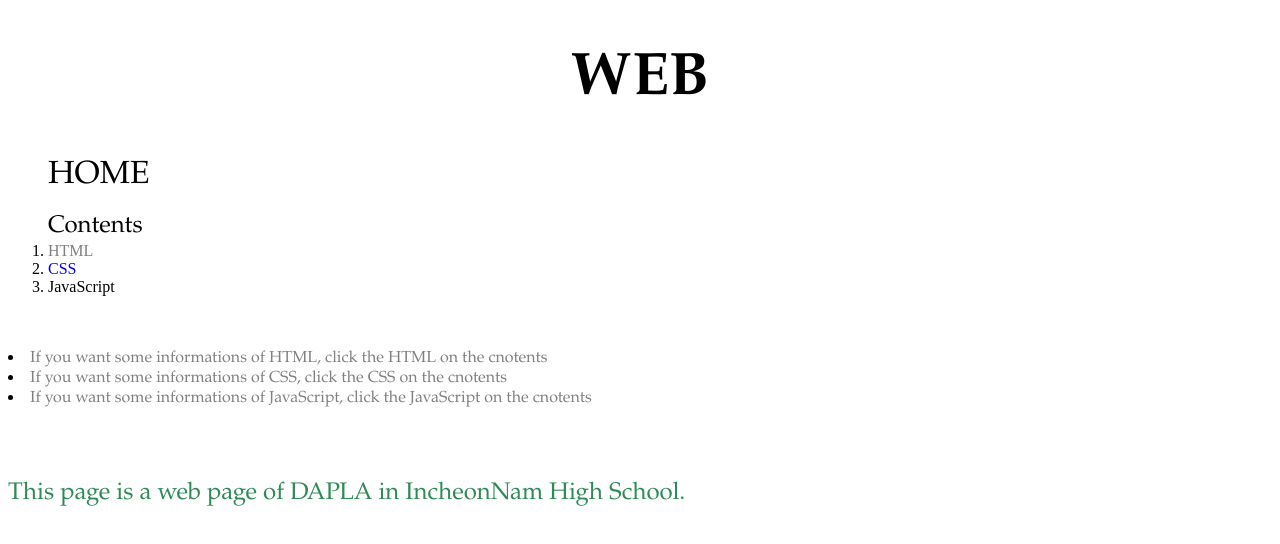
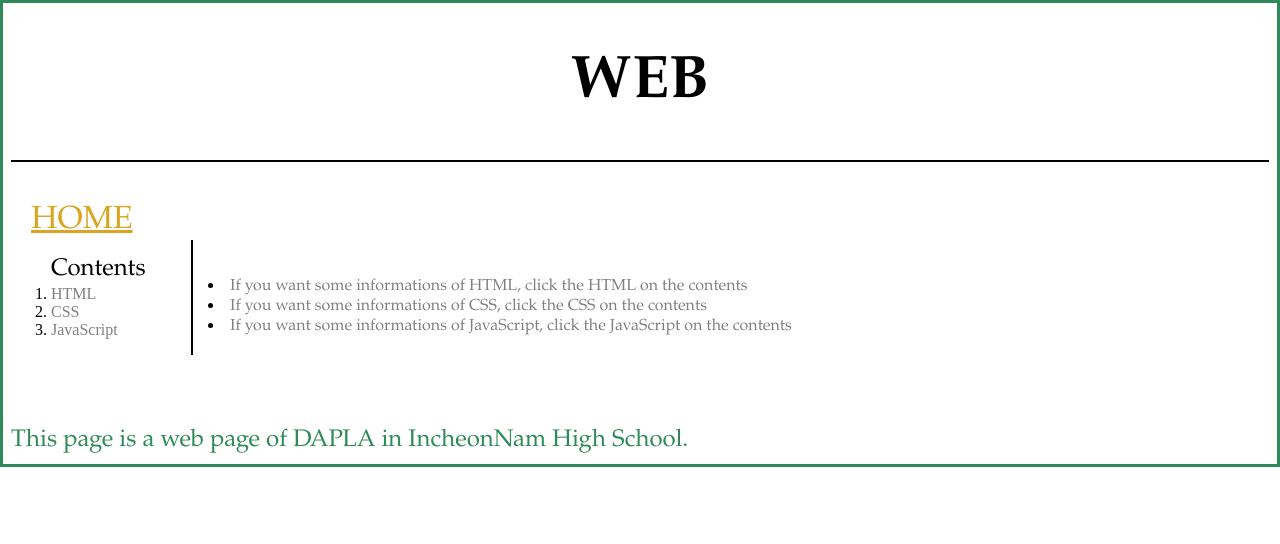
Before and after one commit to SaBin1151/1.html, a plain HTML site: page DAPLA web index.html in a window 1280 px wide. Drawn offline with Linux system fonts and the light colour scheme.

Commit message:
new version

```diff
--- a/DAPLA web index.html
+++ b/DAPLA web index.html
@@ -3,48 +3,78 @@
 <head>
   <title>Innam DAPLA Web index</title>
   <meta charset="utf-8">
+  <!-- CSS -->
   <style>
-    a {
+    #active {
+      color:Red;
+    }
+    #grid {
+      display : grid;
+      width:100%;
+      grid-template-columns: 180px 1fr;
+    }
+    #home {
+      padding-left: 20px;
+    }
+    #B {
+      border-left: 2px black solid;
+      padding-left: 15px;
+    }
+    .saw {
+      color : gray;
+    }
+    a {  /*inline element 자기자신의 부피만큼의 크기를 가지는 태그*/
       color:Black;
       text-decoration: none;
     }
-
-    h1 {
+    h1 { /*block level element(tag)  화면전체만큼의 크기를 가지는 태그*/
       font-size: 60px;
-      text-align: center;
+      text-align: center;              /*테두리와 글자 사이의 간격을 만드려면 padding: n px;,*/
+      border-bottom: 2px solid black;  /* 테두리 사이의 간격을 만드려면 margin: n px;,*/
+      border-bottom: 2px solid black;  /* width: n px; 폭(가로)을 변경가능*/
+      border-bottom: 2px solid black;
+      margin : 1;
+      padding-bottom: 40px;
     }
-
-    #active {
-      color:blue;
+    html {
+      border: 3px solid seagreen;
     }
-
-    .saw {
-      color:gray;
+    ol {
+      width:140px;
+      margin:1;
     }
-
+    body {
+      margin:1;
+    }
+    /* =================================================================================== */
   </style>
 </head>
 
+<!-- =================================================================================== -->
 
 <body>
   <h1><font face="book antiqua">WEB</font></h1>
+    <font size="6" face="book antiqua" id = "home"><a href="DAPLA web index.html" style="color:GoldenRod; text-decoration:underline">HOME</a></font>
+  <br>
+  <div id="grid">
+    <div id="A">
       <ol>
         <!-- home
       style="color:GoldenRod; text-decoration:underline; -->
-    <font size="6" face="book antiqua"><a href="DAPLA web index.html">HOME</a></font>
-    <br>
-    <br>
         <font size="5" color = "black" face="book antiqua">Contents</font>
         <li><a href="DAPLA 01_HTML.html" class="saw">HTML</a></li>
-    <li><a href="DAPLA 02_CSS.html" class="saw" id="active">CSS</a></li>
-    <li><a href="DAPLA 03_JS.html">JavaScript</a></li>
+        <li><a href="DAPLA 02_CSS.html" class="saw">CSS</a></li>
+        <li><a href="DAPLA 03_JS.html" class="saw">JavaScript</a></li>
       </ol>
-  <br>
-  <br>
+    </div>
       <!-- index informations -->
-    <li><font color="gray" face="book antiqua">If you want some informations of HTML, click the HTML on the cnotents</font></li>
-    <li><font color="gray" face="book antiqua">If you want some informations of CSS, click the CSS on the cnotents</font></li>
-    <li><font color="gray" face="book antiqua">If you want some informations of JavaScript, click the JavaScript on the cnotents</font></li>
+    <div id="B">
+      <br><br>
+      <li><font color="gray" face="book antiqua">If you want some informations of HTML, click the HTML on the contents</font></li>
+      <li><font color="gray" face="book antiqua">If you want some informations of CSS, click the CSS on the contents</font></li>
+      <li><font color="gray" face="book antiqua">If you want some informations of JavaScript, click the JavaScript on the contents</font></li>
+    </div>
+  </div>
   <br>
   <br>
   <br>
```
Also changed, not shown: DAPLA 01_HTML.html (+44 -17 lines), DAPLA 02_CSS.html (+44 -17 lines), DAPLA 03_JS.html (+45 -15 lines). Lines whose indentation alone changed are shown as unchanged.
